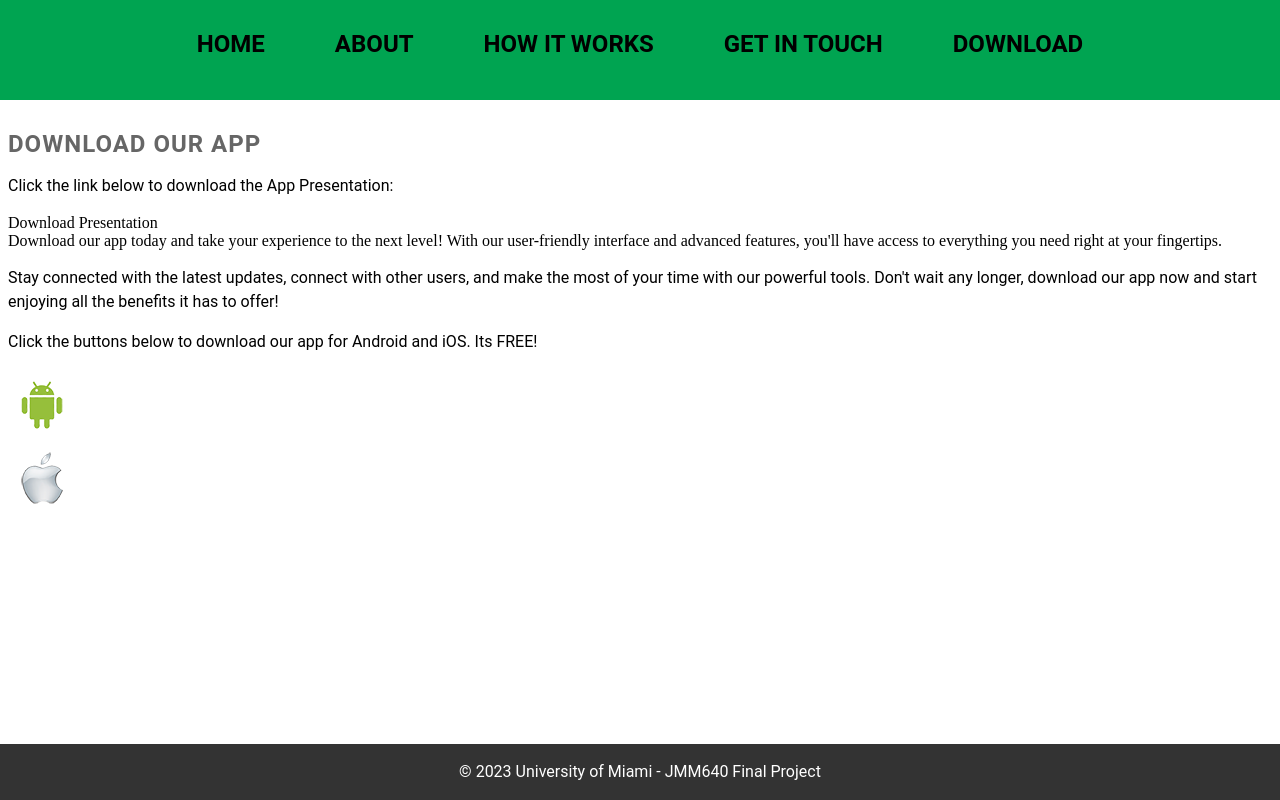
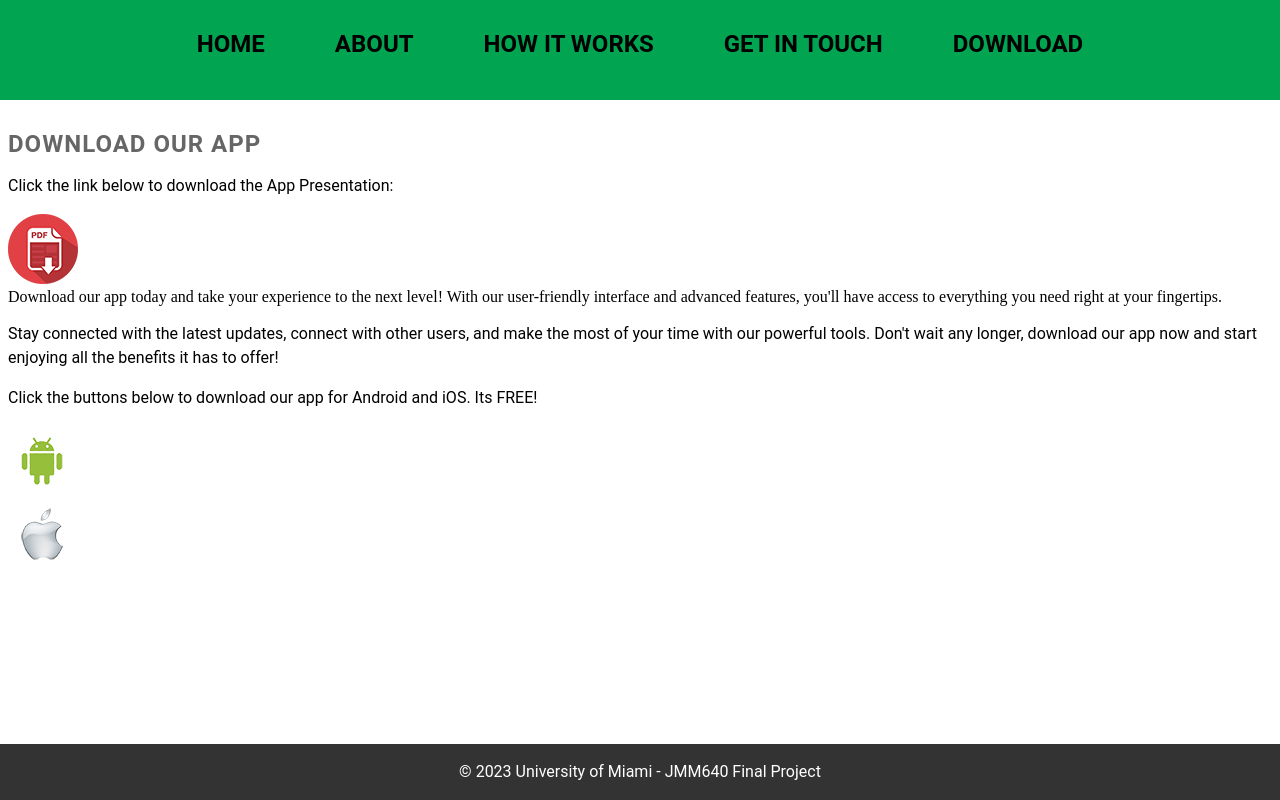
Before and after one commit to kayenma/kayenma.github.io, a plain HTML site: page download/index.html in a window 1280 px wide. Drawn offline with Linux system fonts and the light colour scheme.

Commit message:
new icons

```diff
--- a/download/index.html
+++ b/download/index.html
@@ -21,7 +21,14 @@
       <h1>Download Our App</h1>
       <div class="body">
          <p><p>Click the link below to download the App Presentation:</p>
-  <a href="/assets/pdf/presentation.pdf" download>Download Presentation</a> <br>Download our app today and take your experience to the next level! With our user-friendly interface and advanced features, you'll have access to everything you need right at your fingertips.</p>
+
+   <a href="/assets/pdf/presentation.pdf" target="_blank">
+            <img src="/assets/images/presentation.png" alt="Download on Google Play" size="">
+
+         </a>
+
+
+  <br>Download our app today and take your experience to the next level! With our user-friendly interface and advanced features, you'll have access to everything you need right at your fingertips.</p>
          <p>Stay connected with the latest updates, connect with other users, and make the most of your time with our powerful tools. Don't wait any longer, download our app now and start enjoying all the benefits it has to offer!</p>
          <p>Click the buttons below to download our app for Android and iOS. Its FREE!</p>
          <a href="https://play.google.com/store/apps/details?id=com.example.app" target="_blank">
```
Also changed, not shown: assets/images/presentation.png (added).
